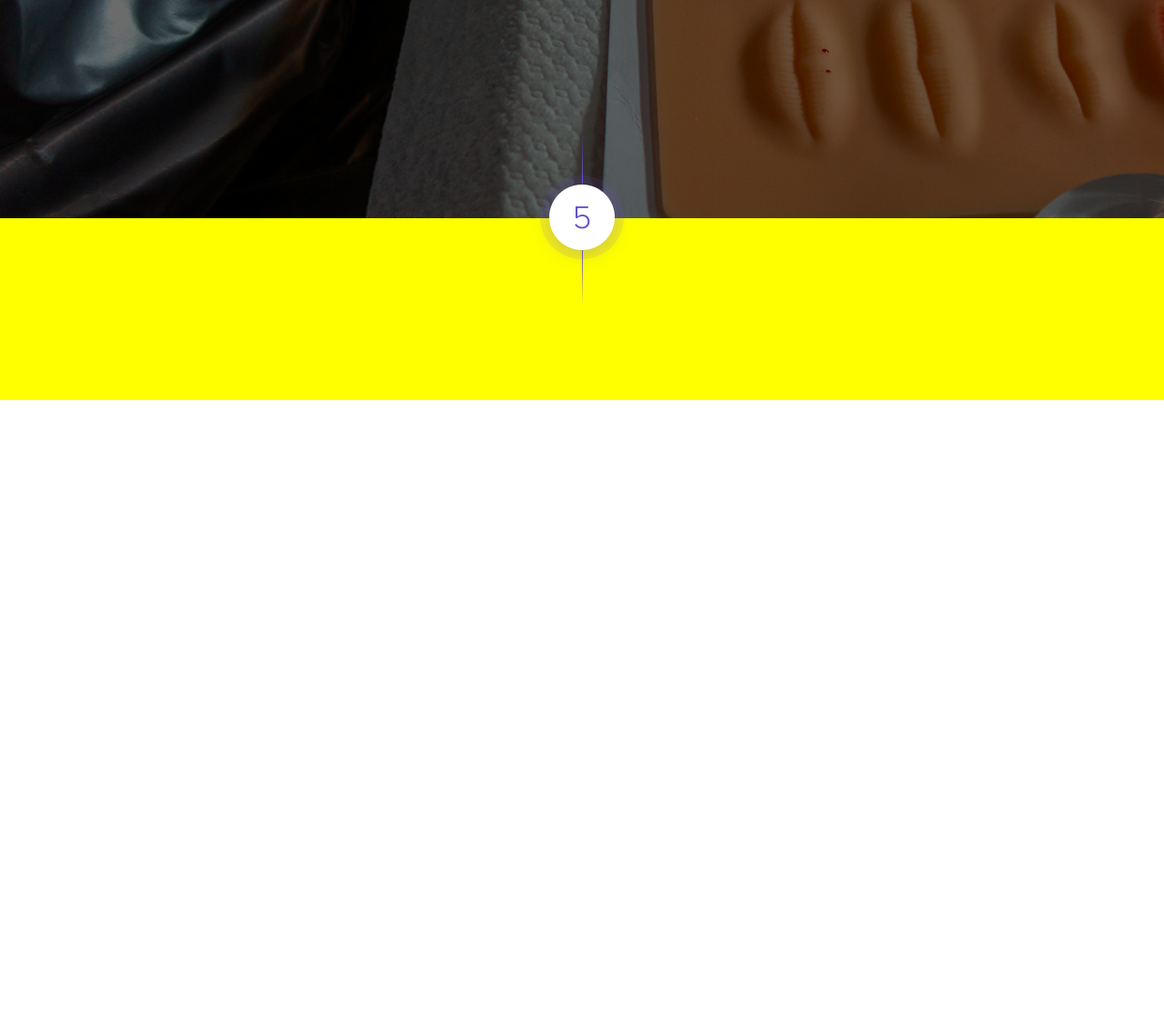
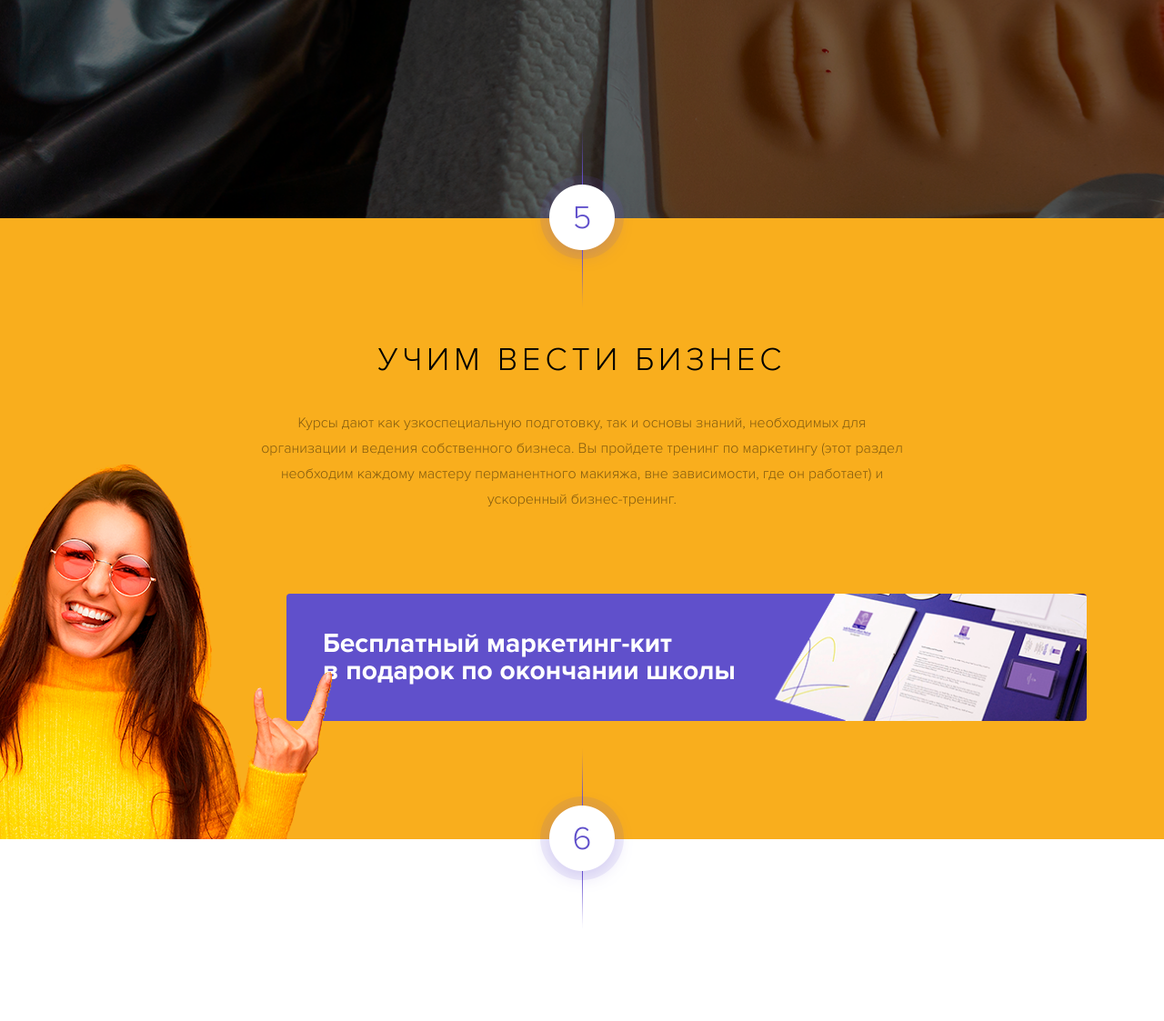
Before and after one commit to DmitriySkor/lionstudio, a PHP site: page / in a window 1280 px wide. Shown: the part 4889-6012 px from the top of the page at 91% size. Before the commit the page ends 5329 px from the top, so only its background shows below. Run offline with PHP 8.4, Linux system fonts and the light colour scheme.

Commit message:
Верстка секции 5

```diff
--- a/css/style.css
+++ b/css/style.css
@@ -556,6 +556,64 @@ html body {
 /*Five section*/
 .five_section {
     position: relative;
+    padding: 100px 0 130px;
+    background-color: #f9ae1d;
+}
+
+.five_section__info {
+    width: 100%;
+    max-width: 880px;
+    background-color: #6050cb;
+    border-radius: 4px;
+    padding: 40px;
+    background-image: url(../img/bg_info-txt.png);
+    -webkit-background-size: contain;
+    background-size: contain;
+    background-repeat: no-repeat;
+    background-position: top right;
+    float: right;
+    margin-top: 90px;
+}
+
+.five_section__head {
+    font-size: 36px;
+    font-family: 'Proxima Nova lt', sans-serif;
+    color: rgb(0, 0, 0);
+    text-transform: uppercase;
+    line-height: 0.778;
+    letter-spacing: 5px;
+    text-align: center;
+    margin-top: 42px;
+}
+
+.five_section__text {
+    font-size: 16px;
+    font-family: 'Proxima Nova lt', sans-serif;
+    color: rgba(0, 0, 0, 0.478);
+    line-height: 1.75;
+    text-align: center;
+    margin-top: 41px;
+    padding: 0 200px;
+}
+
+
+.five_section__info-txt {
+    font-size: 30px;
+    font-family: 'Proxima Nova Rg', sans-serif;
+    color: rgb(255, 255, 255);
+    font-weight: bold;
+    line-height: 1;
+}
+
+.five_section__img img {
+    position: absolute;
+    bottom: 0;
+    left: calc(50% - 830px);
+}
+
+
+/*Six section*/
+.six_section {
+    position: relative;
     padding: 100px 0;
-    background-color: yellow;
 }
--- a/index.php
+++ b/index.php
@@ -388,6 +388,37 @@
             </div>
         </div>
     </div>
+    <div class="container">
+        <div class="row">
+            <div class="col-lg-12">
+                <div class="five_section__head">
+                    учим вести бизнес
+                </div>
+                <div class="five_section__text">
+                    Курсы дают как узкоспециальную подготовку, так и основы знаний, необходимых для организации и ведения собственного бизнеса. Вы пройдете тренинг по
+                    маркетингу (этот раздел необходим каждому мастеру перманентного макияжа, вне зависимости, где он работает) и ускоренный бизнес-тренинг.
+                </div>
+                <div class="five_section__info">
+                    <div class="five_section__info-txt">
+                        Бесплатный маркетинг-кит<br>
+                        в подарок по окончании школы
+                    </div>
+                </div>
+            </div>
+        </div>
+    </div>
+    <div class="five_section__img">
+        <img src="img/bg_five_section.png" alt="img">
+    </div>
+</div>
+<div class="six_section">
+    <div class="section__num">
+        <div class="contain-number">
+            <div class="number">
+                6
+            </div>
+        </div>
+    </div>
 </div>
 
 <!-- jQuery first, then Popper.js, then Bootstrap JS -->
```
Also changed, not shown: img/bg_five_section.png (added), img/bg_info-txt.png (added).
